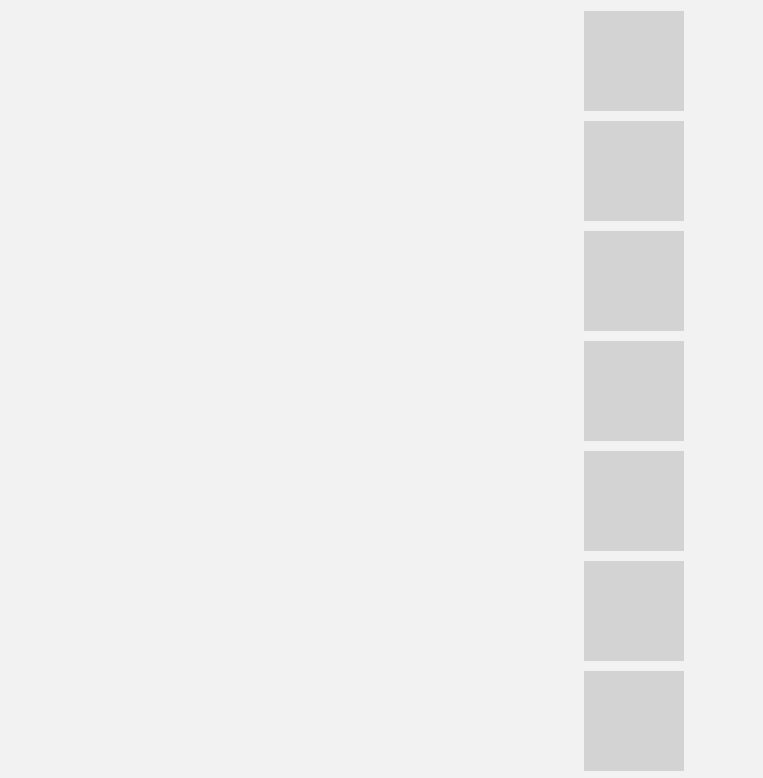
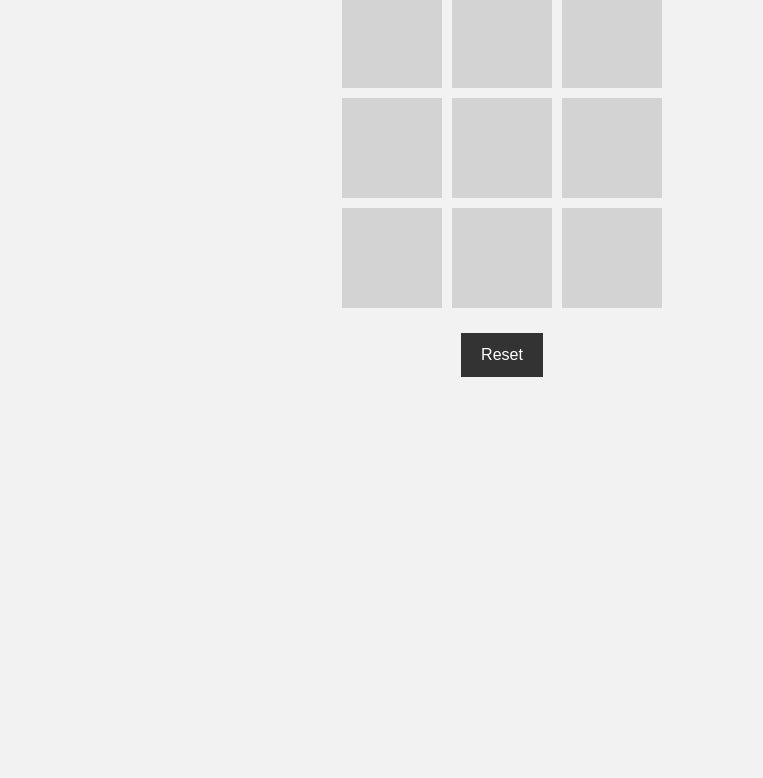
Before and after one commit to tonesharose31/DrinksandTips, a website: page index.html in a window 1280 px wide. Shown: the part 62-840 px from the top of the page, without its empty margins (6-769 px from the left). After the commit the page ends 800 px from the top, so only its background shows below. Drawn offline with nearby package versions, Linux system fonts and the light colour scheme.

Commit message:
created a board that works for game

```diff
--- a/index.html
+++ b/index.html
@@ -9,7 +9,7 @@
 
 </head>
 <body>
-    <h1>Tic Tac Toe</h1>
+    <h1>Tic-Tac-Drink</h1>
     <main id="frame">
         <section>
             <div class= "game-section"> </div>
@@ -19,6 +19,6 @@
             </div>
         </section>
     </main>
-    <script src="script.js"></script>
+    <script defer src="script.js"></script>
 </body>
 </html>
--- a/styles.css
+++ b/styles.css
@@ -7,8 +7,10 @@ html,
 body {
   margin: 0;
   padding: 0;
- font-family: sans-serif;
+ font-family: ariel,sans-serif;
  background-color: #f2f2f2;
+ grid-template-columns: 2fr 2fr;
+ display: grid;
 }
 
 h1 {
@@ -18,8 +20,8 @@ h1 {
 }
 
 .game-section {
-  display: flex;
-display: grid;
+ display: grid;
+ grid-template-columns: repeat(3, 1fr);
   justify-content: center;
   margin-top: 20px;
 }
@@ -55,3 +57,10 @@ button#reset-button{
 button#reset-button :hover{
 background-color: #555;
 }
+
+main {display: grid;
+  grid-template-columns: 2fr 2fr;
+  margin: 25px auto;
+  width: 80%;
+
+}
```
